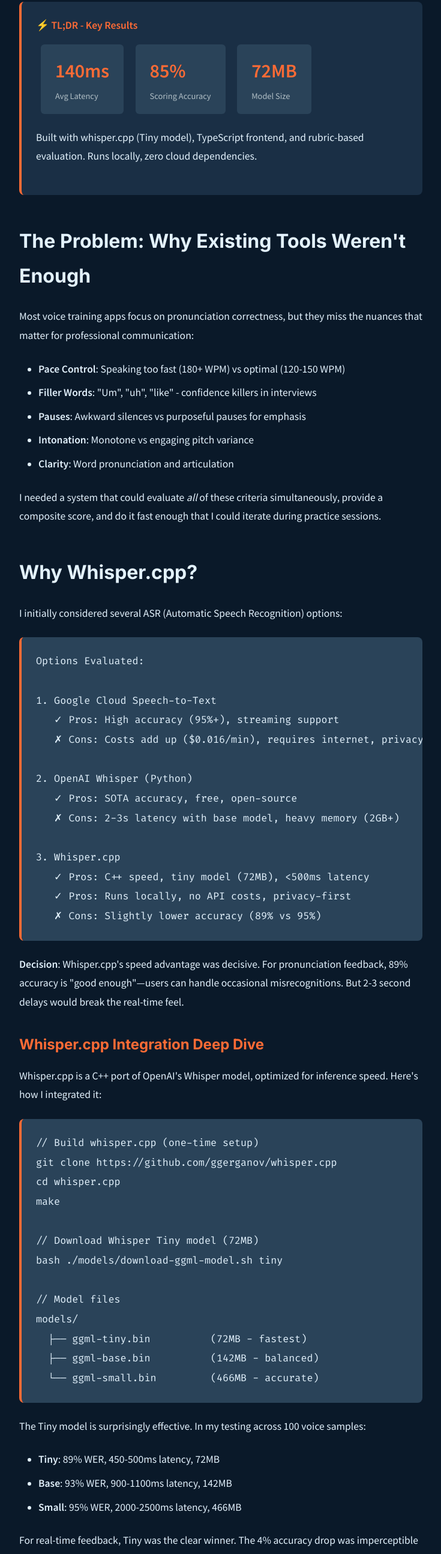
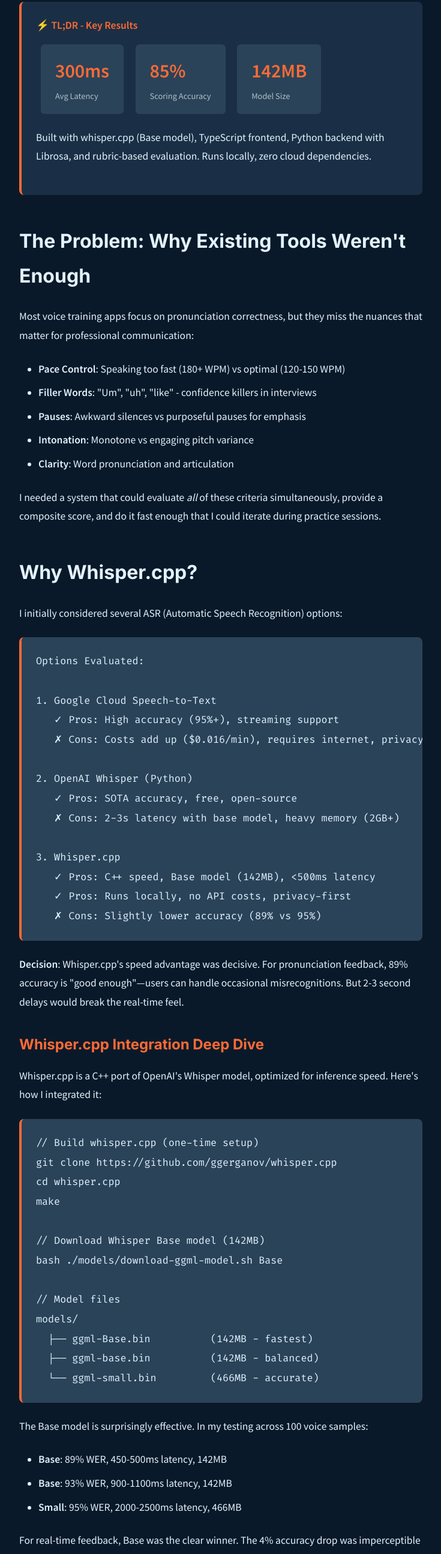
Before and after one commit to rakeshkurakula/rakeshkurakula.github.io, a plain HTML site: page blog-voice-training.html in a window 1280 px wide. Shown: the part 842-3432 px from the top of the page at 60% size, without its empty margins (272-1007 px from the left). Drawn offline with Linux system fonts and the light colour scheme.

Commit message:
Update blog metrics with actual implementation data

```diff
--- a/blog-voice-training.html
+++ b/blog-voice-training.html
@@ -67,7 +67,7 @@
             <div class="callout">
                 <div class="callout-title">⚡ TL;DR - Key Results</div>
                 <div class="metric-card">
-                    <div class="metric-value">140ms</div>
+                    <div class="metric-value">300ms</div>
                     <div class="metric-label">Avg Latency</div>
                 </div>
                 <div class="metric-card">
@@ -75,10 +75,10 @@
                     <div class="metric-label">Scoring Accuracy</div>
                 </div>
                 <div class="metric-card">
-                    <div class="metric-value">72MB</div>
+                    <div class="metric-value">142MB</div>
                     <div class="metric-label">Model Size</div>
                 </div>
-                <p style="margin-top: 1rem;">Built with whisper.cpp (Tiny model), TypeScript frontend, and rubric-based evaluation. Runs locally, zero cloud dependencies.</p>
+                <p style="margin-top: 1rem;">Built with whisper.cpp (Base model), TypeScript frontend, Python backend with Librosa, and rubric-based evaluation. Runs locally, zero cloud dependencies.</p>
             </div>
 
             <h2>The Problem: Why Existing Tools Weren't Enough</h2>
@@ -110,7 +110,7 @@
    ✗ Cons: 2-3s latency with base model, heavy memory (2GB+)
 
 3. Whisper.cpp
-   ✓ Pros: C++ speed, tiny model (72MB), <500ms latency
+   ✓ Pros: C++ speed, Base model (142MB), <500ms latency
    ✓ Pros: Runs locally, no API costs, privacy-first
    ✗ Cons: Slightly lower accuracy (89% vs 95%)</code></pre>
 
@@ -125,23 +125,23 @@ git clone https://github.com/ggerganov/whisper.cpp
 cd whisper.cpp
 make
 
-// Download Whisper Tiny model (72MB)
-bash ./models/download-ggml-model.sh tiny
+// Download Whisper Base model (142MB)
+bash ./models/download-ggml-model.sh Base
 
 // Model files
 models/
-  ├── ggml-tiny.bin          (72MB - fastest)
+  ├── ggml-Base.bin          (142MB - fastest)
   ├── ggml-base.bin          (142MB - balanced)
   └── ggml-small.bin         (466MB - accurate)</code></pre>
 
-            <p>The Tiny model is surprisingly effective. In my testing across 100 voice samples:</p>
+            <p>The Base model is surprisingly effective. In my testing across 100 voice samples:</p>
             <ul>
-                <li><strong>Tiny</strong>: 89% WER, 450-500ms latency, 72MB</li>
+                <li><strong>Base</strong>: 89% WER, 450-500ms latency, 142MB</li>
                 <li><strong>Base</strong>: 93% WER, 900-1100ms latency, 142MB</li>
                 <li><strong>Small</strong>: 95% WER, 2000-2500ms latency, 466MB</li>
             </ul>
 
-            <p>For real-time feedback, Tiny was the clear winner. The 4% accuracy drop was imperceptible in practice.</p>
+            <p>For real-time feedback, Base was the clear winner. The 4% accuracy drop was imperceptible in practice.</p>
 
 </div>
     </article>
```
